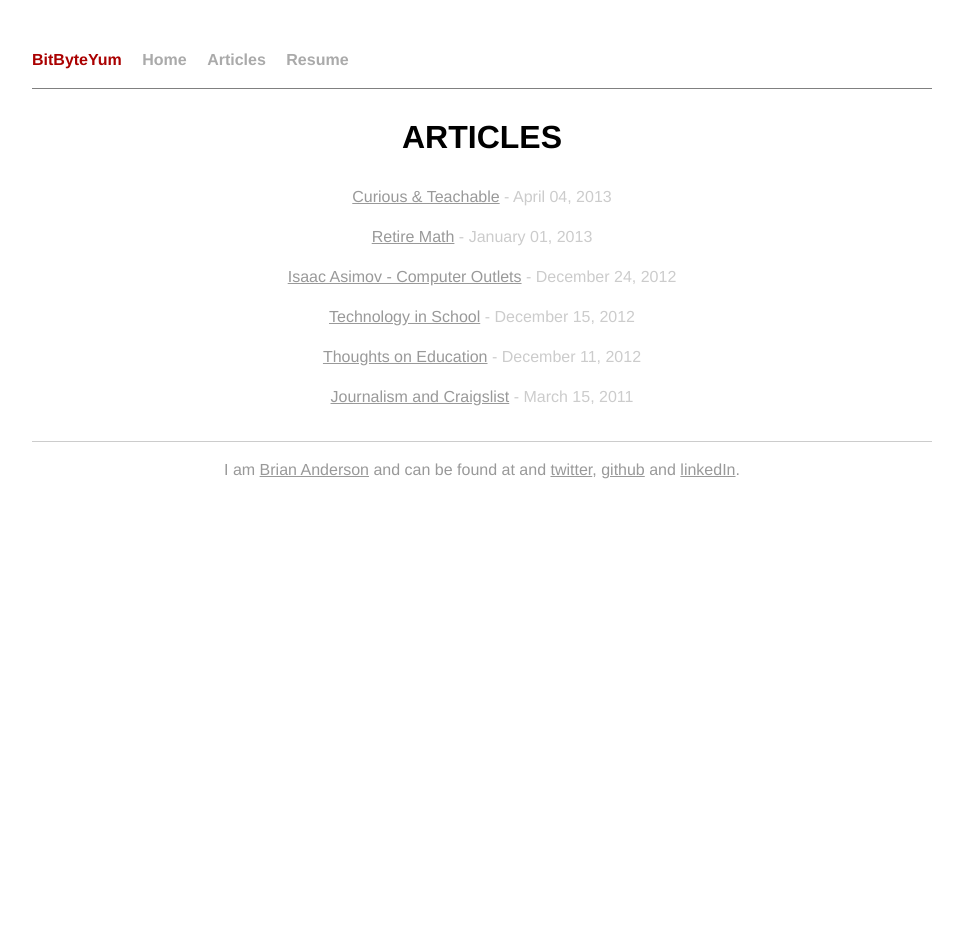
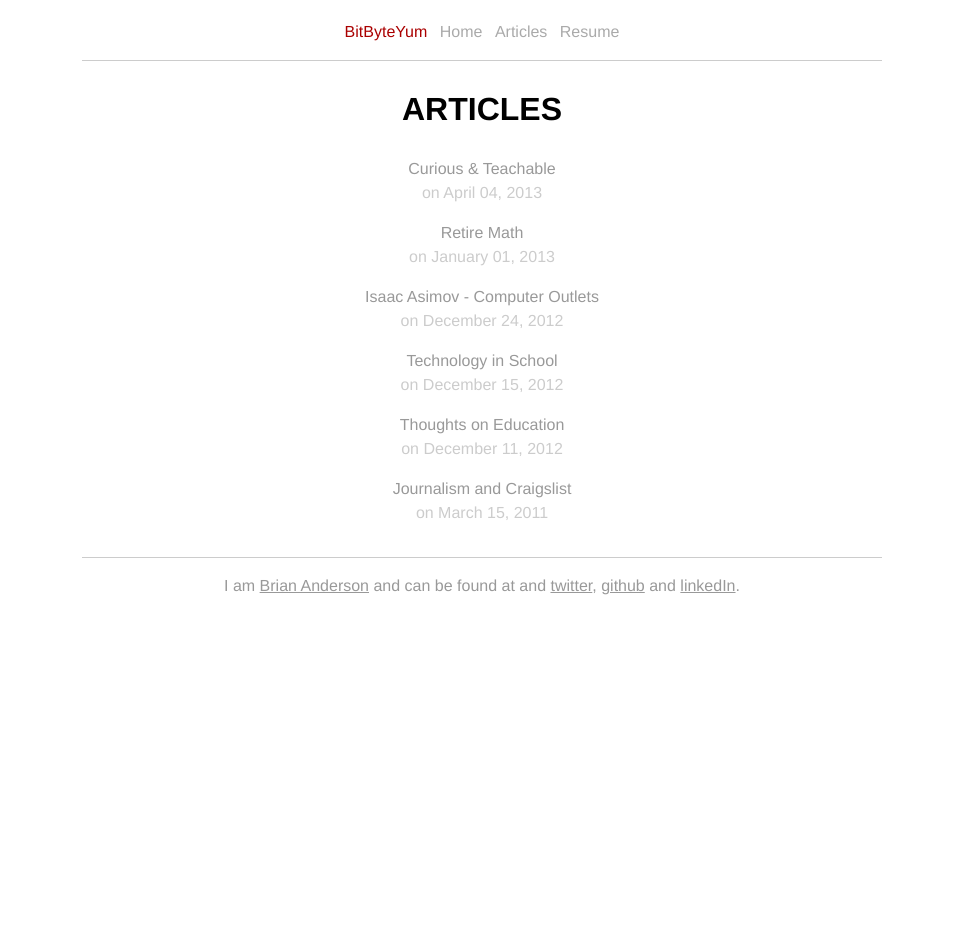
Before and after one commit to banderson623/banderson623.github.com, a Jekyll site: the page built from articles.html, in a window 1280 px wide. Shown: the whole page, without its empty margins (158-1121 px from the left). Built offline with Jekyll 4.4.1, drawn with Linux system fonts in a browser that asks for light colours; after the commit the page ends 920 px from its top, so only the background shows below that.

Commit message:
more style tweaking

```diff
--- a/_layouts/post.html
+++ b/_layouts/post.html
@@ -12,7 +12,7 @@ layout: default
 <ul class="other_posts">
   {% for p in site.posts %}
       {% if p.url != page.url %}
-        <li><a href="{{ p.url }}">{{ p.title }}</a><span class="small_date"> - {{p.date | date: "%b %Y" }}</span><span class="long_date"> - {{p.date | date: "%B %d, %Y" }}</span></li>
+        <li><a href="{{ p.url }}">{{ p.title }}</a><span class="small_date"> - {{p.date | date: "%b '%y" }}</span><span class="long_date"> - {{p.date | date: "%B %d, %Y" }}</span></li>
       {% endif %}
   {% endfor %}
 </ul>
--- a/articles.html
+++ b/articles.html
@@ -8,7 +8,11 @@ title: Articles at BitByteYum
 <div class="other_posts">
   {% for p in site.posts %}
       {% if p.url != page.url %}
-        <p><a href="{{ p.url }}">{{ p.title }}</a><span class="small_date"> - {{p.date | date: "%b %Y" }}</span><span class="long_date"> - {{p.date | date: "%B %d, %Y" }}</span></p>
+        <p><a class="article_link" href="{{ p.url }}">{{ p.title }}
+            <br />
+            <span class="small_date">{{p.date | date: "%b %Y" }}</span>
+            <span class="long_date">on {{p.date | date: "%B %d, %Y" }}</span>
+        </a></p>
       {% endif %}
   {% endfor %}
 </div>
--- a/css/main.css
+++ b/css/main.css
@@ -118,24 +118,24 @@ table {
 
 .site {
   text-align: left;
-  margin: 3em auto 2em;
+  margin: 0em auto 2em;
   line-height: 1.5em;
 }
 
 .site .header {
-    border-bottom:1px solid grey;
+    margin-top:0;
+    border-bottom:1px solid #ccc;
     margin-bottom:10px;
-/*    padding-bottom:10px;*/
+    text-align:center;
 }
 
 .site .header a {
-  font-weight: bold;
+  font-weight: normal;
   text-decoration: none;
 }
 
 .site .header h1.title {
   display: inline-block;
-/*  margin-bottom: 2em;*/
 }
 
 .site .header h1.title a {
@@ -148,7 +148,7 @@ table {
 
 .site .header a.extra {
   color: #aaa;
-  margin-left: 1em;
+  margin-left: 0.5em;
 }
 
 .site .header a.extra:hover {
@@ -306,12 +306,20 @@ ul.other_posts {
 .other_posts .small_date,
 .other_posts .long_date {
     color:#ccc;
+    font-weight:normal;
 }
 
 .other_posts .small_date  {
     display:none;
 }
 
+a.article_link {
+    text-decoration:none;
+}
+
+a.article_link:hover {
+    text-decoration:underline;
+}
 
 
 #post.resume img{
@@ -321,9 +329,6 @@ ul.other_posts {
 
 .callout {
     background-color:#fffde7;
-/*    border-top:1px solid #fffacc;*/
-/*    border-bottom:1px solid #fffacc;*/
-/*    text-align:center;*/
     padding:5px 20px;
     margin:-5px -20px;
 }
@@ -350,16 +355,16 @@ ul.other_posts {
     }
 
 }
-@media (max-width: 899px) {
+@media (max-width: 799px) {
     .site {
         width:auto;
         max-width:100%;
     }
 }
 
-@media (min-width:900px){
+@media (min-width:800px){
     .site {
-        max-width:900px;
+        max-width:800px;
     }
 
     #post ul {
```
